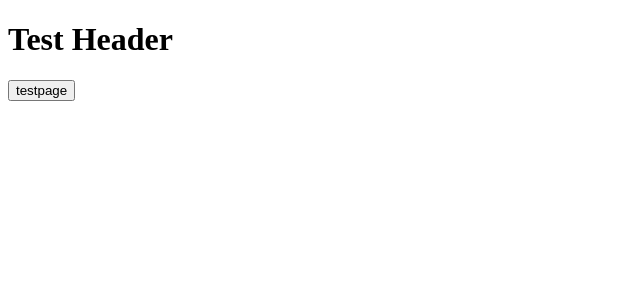
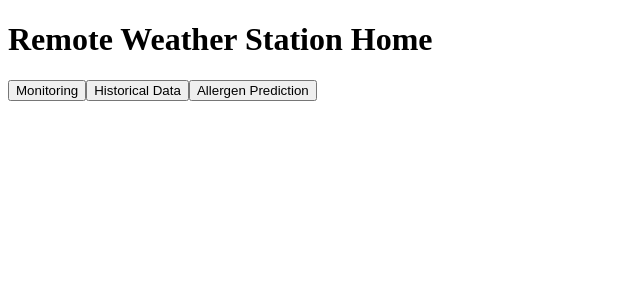
Before and after one commit to zahidhossain01/RemoteWeatherStation, a Next.js app in the folder rws-webapp/: page / in a window 1280 px wide. Shown: the top 300 px of the page, without its empty margins (0-640 px from the left). Built offline with nearby package versions, Linux system fonts and the light colour scheme.

Commit message:
Update index.js
Renamed, added other fields

```diff
--- a/rws-webapp/src/pages/index.js
+++ b/rws-webapp/src/pages/index.js
@@ -20,9 +20,10 @@ export default function Home() {
         <link rel="icon" href="/favicon.ico" />
       </Head>
 
-      <h1>Test Header</h1>
-      <button onClick={() => router.push('/testpage')}>testpage</button>
-
+      <h1>Remote Weather Station Home</h1>
+      <button onClick={() => router.push('/testpage')}>Monitoring</button>
+      <button onClick={() => router.push('/history')}>Historical Data</button>
+      <button onClick={() => router.push('/prediction')}>Allergen Prediction</button>
 
     </>
   )
```
